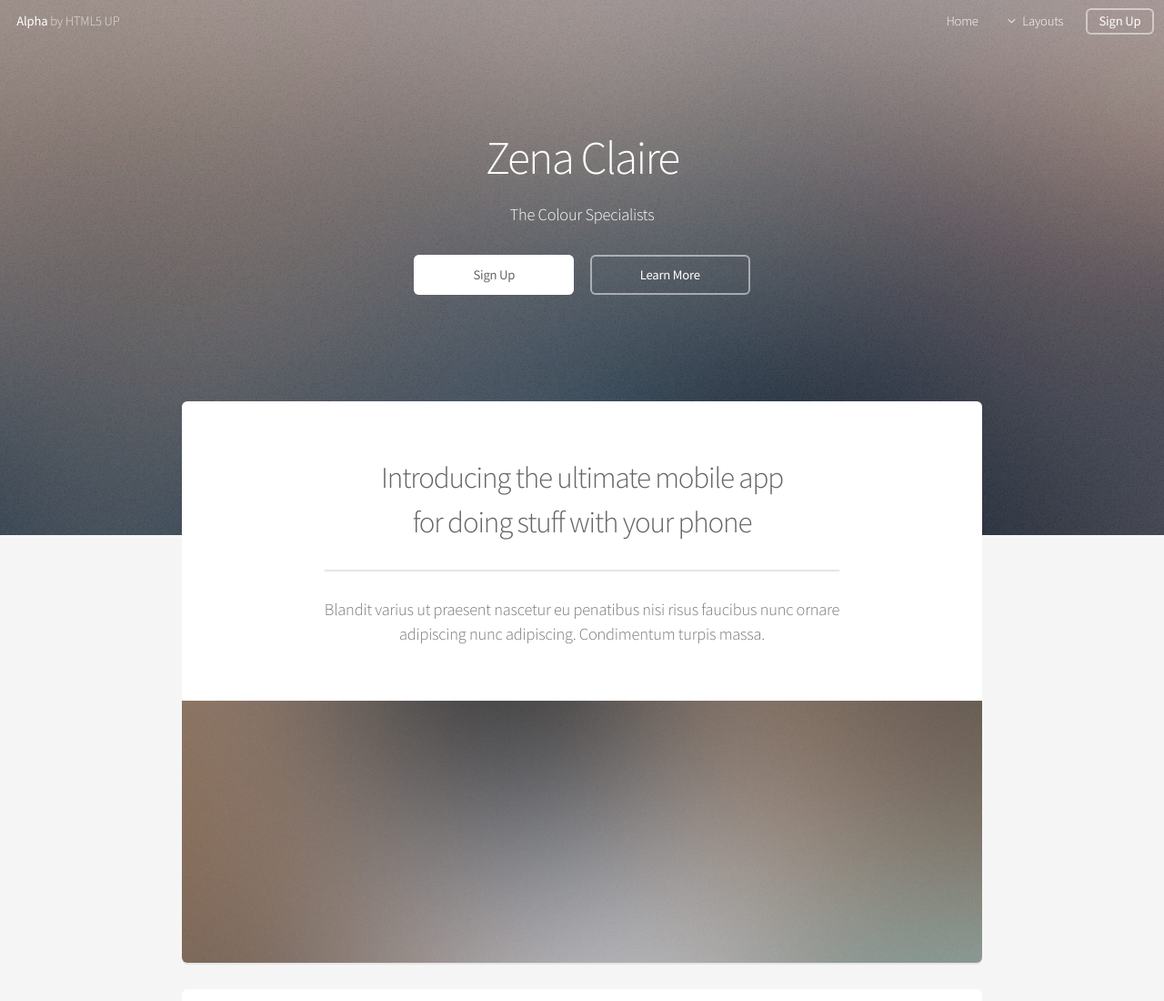
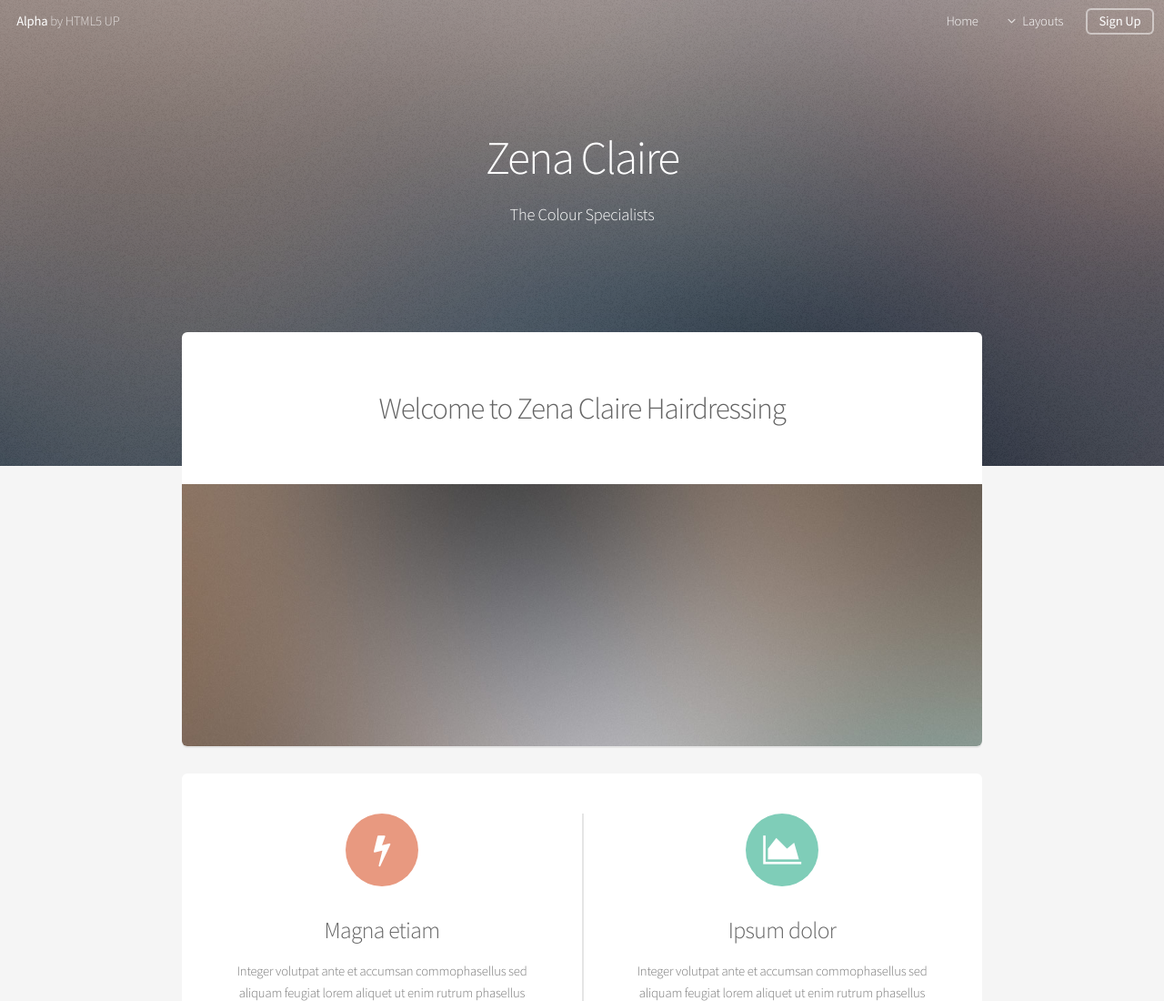
Before and after one commit to chantelesmith/chantelesmith.github.io, a plain HTML site: page index.html in a window 1280 px wide. Shown: the top 1100 px of the page at 91% size. Drawn offline with Linux system fonts and the light colour scheme.

Commit message:
Version 2
Heading Change and removed elements

```diff
--- a/index.html
+++ b/index.html
@@ -58,10 +58,10 @@
 			<section id="banner">
 				<h2>Zena Claire</h2>
 				<p>The Colour Specialists</p>
-				<ul class="actions">
+<!-- 				<ul class="actions">
 					<li><a href="#" class="button special">Sign Up</a></li>
 					<li><a href="#" class="button">Learn More</a></li>
-				</ul>
+				</ul> -->
 			</section>
 
 		<!-- Main -->
@@ -69,11 +69,11 @@
 
 				<section class="box special">
 					<header class="major">
-						<h2>Introducing the ultimate mobile app
+						<h2>Welcome to Zena Claire Hairdressing
 						<br />
-						for doing stuff with your phone</h2>
-						<p>Blandit varius ut praesent nascetur eu penatibus nisi risus faucibus nunc ornare<br />
-						adipiscing nunc adipiscing. Condimentum turpis massa.</p>
+						<!-- for doing stuff with your phone</h2> -->
+						<!-- <p>Blandit varius ut praesent nascetur eu penatibus nisi risus faucibus nunc ornare<br />
+						adipiscing nunc adipiscing. Condimentum turpis massa.</p> -->
 					</header>
 					<span class="image featured"><img src="images/pic01.jpg" alt="" /></span>
 				</section>
```
